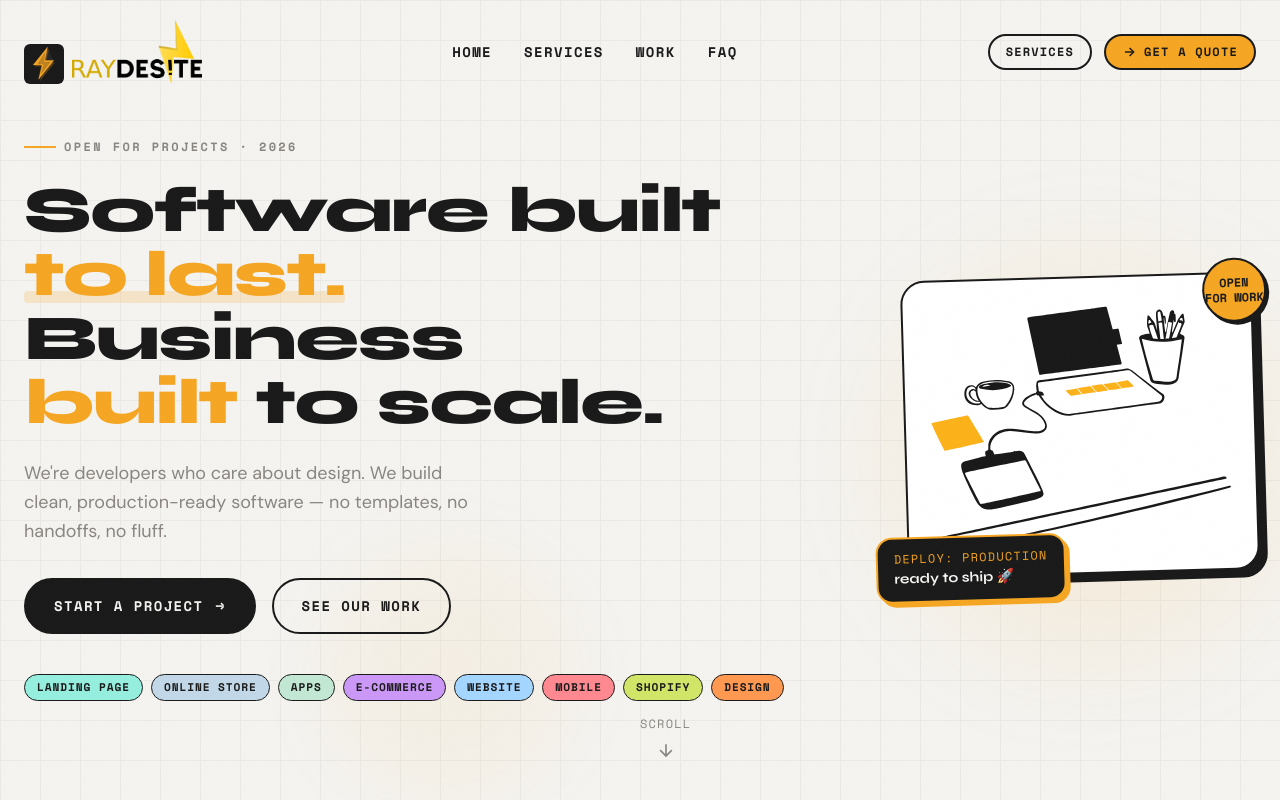
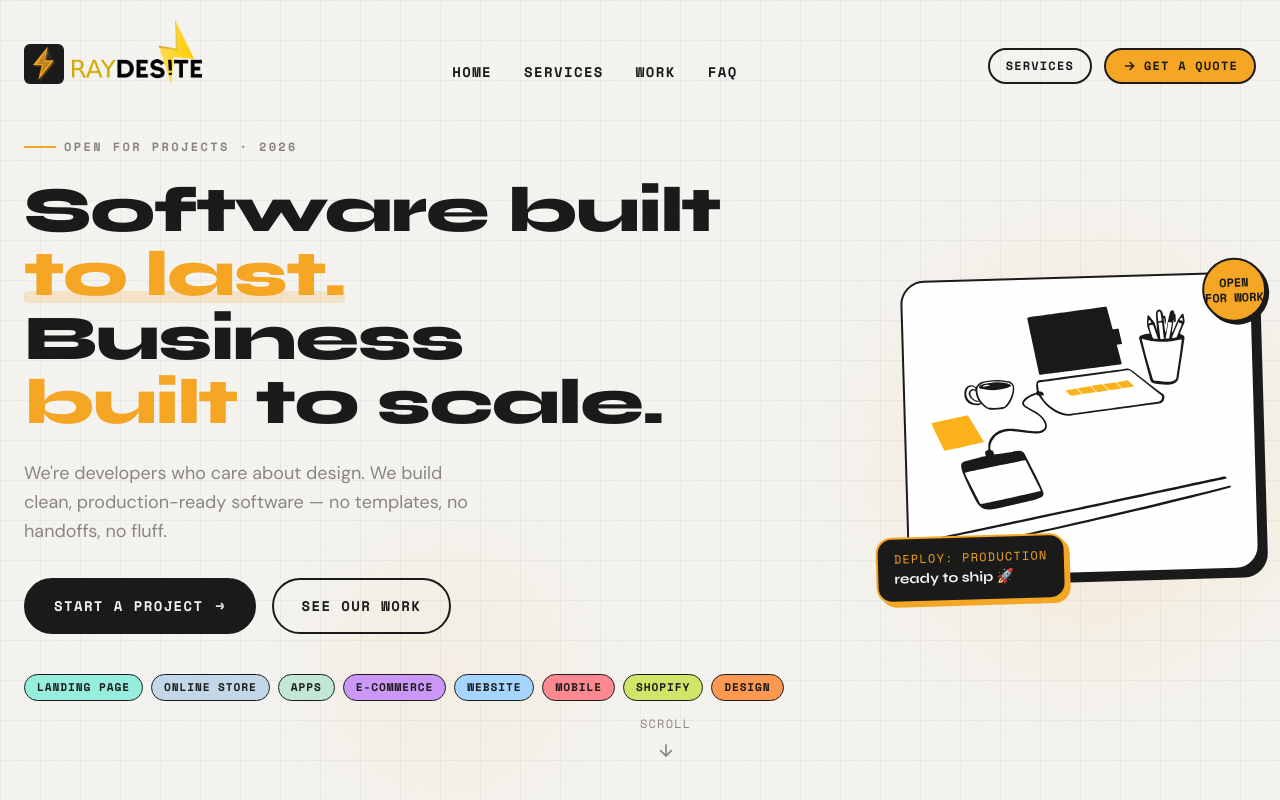
Before and after one commit to Raydesite/raydesite-website-official, a Next.js app: page / in a window 1280 px wide. Shown: the top 800 px of the page. Built offline with nearby package versions, Linux system fonts and the light colour scheme.

Commit message:
📱 Change nav flex aligment
aligned all nav items to end of container

```diff
--- a/components/Navbar.tsx
+++ b/components/Navbar.tsx
@@ -10,7 +10,7 @@ const navItems = [
 	{ label: 'FAQ', href: '#faq' },
 ];
 
-function RaydesiteBolt({ size = 28 }: { size?: number }) {
+function RaydesiteBolt({ size = 28 }: { size?: number; }) {
 	return (
 		<svg
 			width={size}
@@ -63,13 +63,12 @@ export default function Navbar() {
 
 	return (
 		<header
-			className={`fixed top-0 left-0 right-0 z-50 transition-all duration-300 ${
-				scrolled
-					? 'bg-[#F4F3F0]/90 backdrop-blur-md border-b-2 border-[#1A1A1A] py-3'
-					: 'bg-transparent py-5'
-			}`}
+			className={`fixed top-0 left-0 right-0 z-50 transition-all duration-300 ${scrolled
+				? 'bg-[#F4F3F0]/90 backdrop-blur-md border-b-2 border-[#1A1A1A] py-3'
+				: 'bg-transparent py-5'
+				}`}
 		>
-			<nav className='max-w-7xl mx-auto px-6 flex items-center justify-between'>
+			<nav className='max-w-7xl mx-auto px-6 flex items-end justify-between'>
 				{/* Logo — favicon bolt + wordmark PNG */}
 				<a
 					href='#home'
```
Also changed, not shown: next-env.d.ts.
